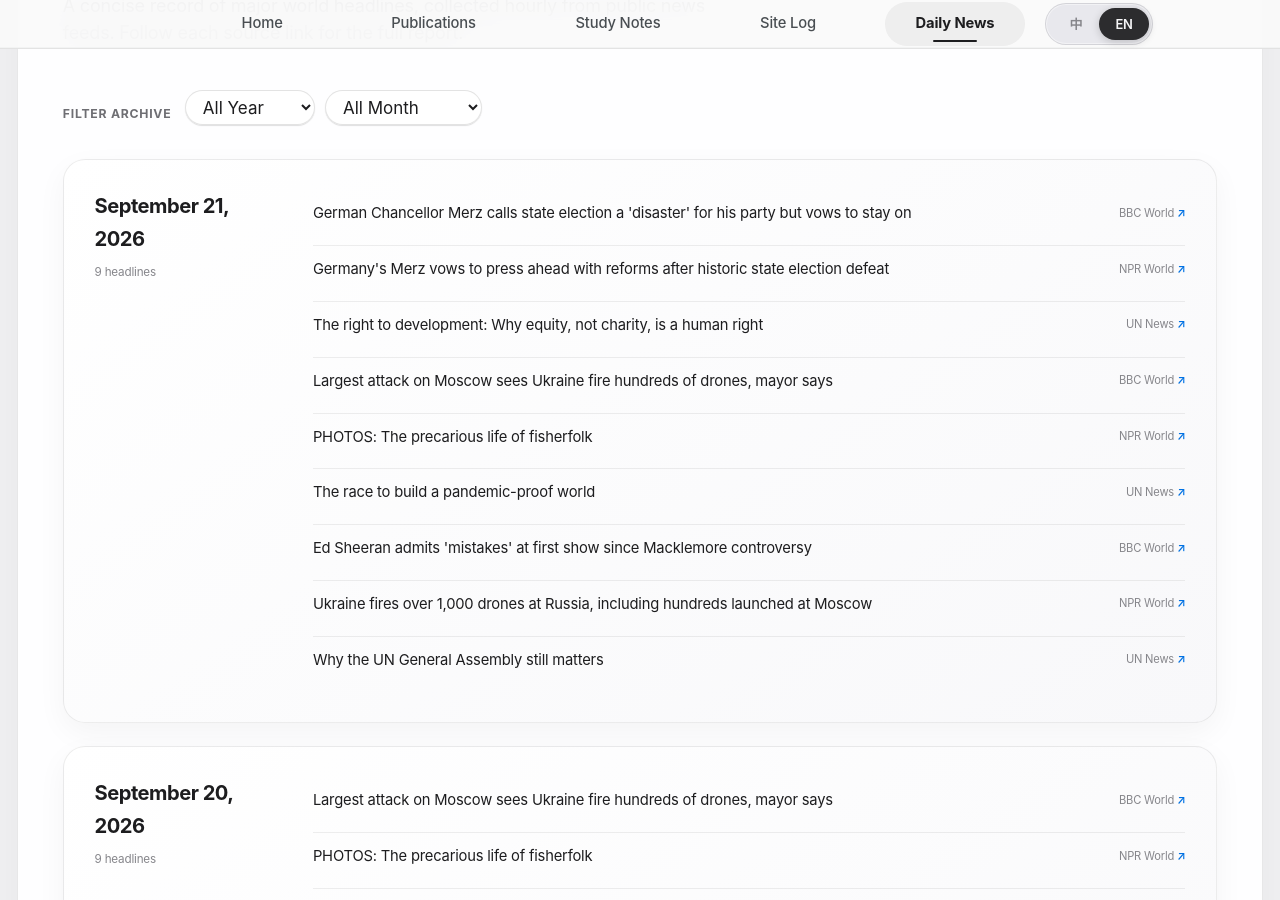
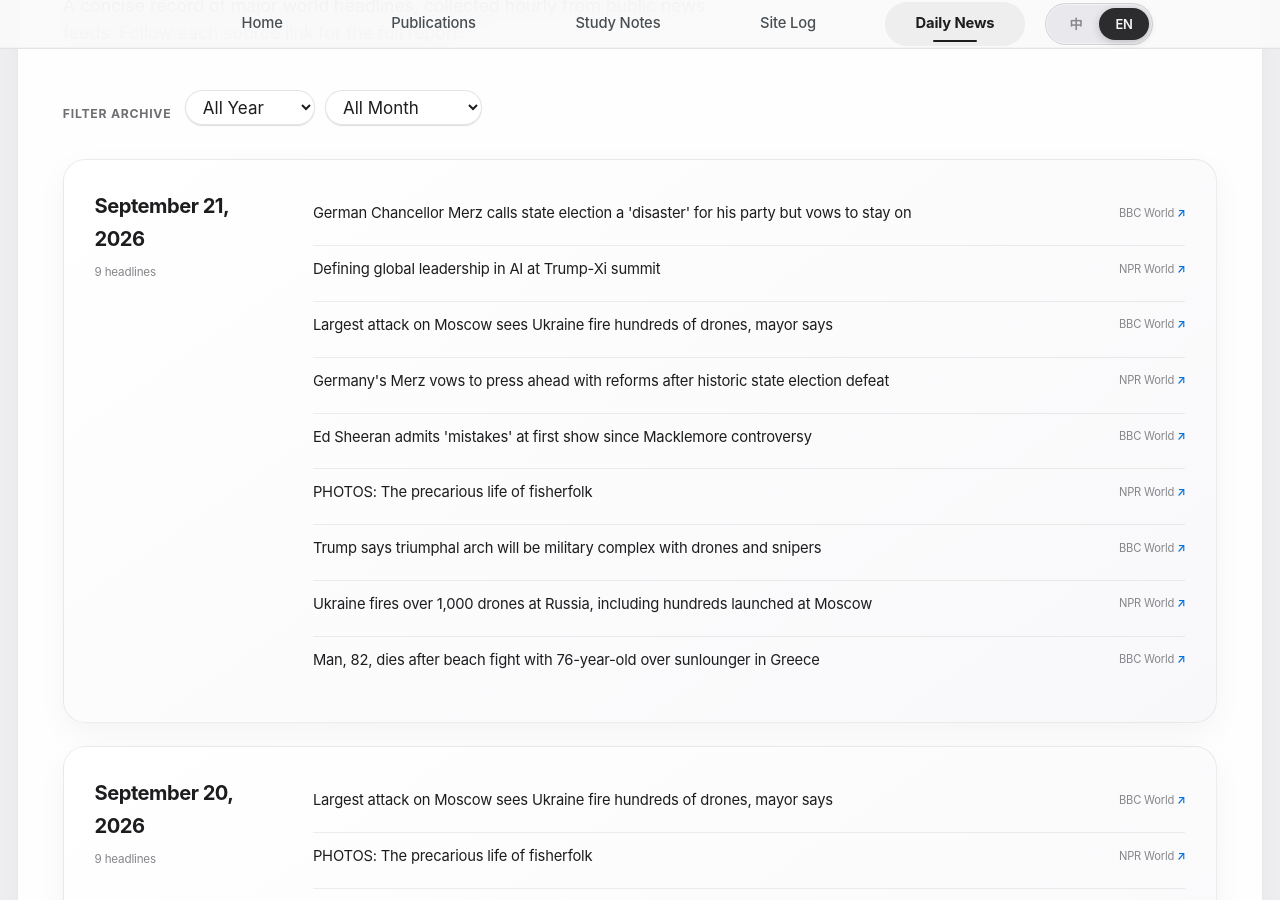
Before and after one commit to HaoxiangLuo/HaoxiangLuo.github.io, a Jekyll site: the page built from _pages/daily-news.html, in a window 1280 px wide and 900 px high, scrolled down 241 px. Built offline with Jekyll 4.4.1, drawn with Linux system fonts in a browser that asks for light colours; a style sheet for code colours, icons or effects is not loaded.

Commit message:
Update daily news 2026-09-21

```diff
--- a/_data/daily_news.json
+++ b/_data/daily_news.json
@@ -1,5 +1,5 @@
 {
-  "updated_at": "2026-09-21T04:22:57+08:00",
+  "updated_at": "2026-09-21T05:23:01+08:00",
   "days": [
     {
       "date": "2026-09-21",
@@ -11,16 +11,10 @@
           "title_zh": "德国总理默茨称州选举对其政党来说是一场“灾难”，但誓言继续留任"
         },
         {
-          "title": "Germany's Merz vows to press ahead with reforms after historic state election defeat",
+          "title": "Defining global leadership in AI at Trump-Xi summit",
           "source": "NPR World",
-          "url": "https://www.npr.org/2026/09/20/g-s1-144211/germanys-merz-vows-to-press-ahead-with-reforms-after-historic-state-election-defeat",
-          "title_zh": "德国默茨誓言在历史性的州选举失败后继续推进改革"
-        },
-        {
-          "title": "The right to development: Why equity, not charity, is a human right",
-          "source": "UN News",
-          "url": "https://news.un.org/feed/view/en/story/2026/09/1168367",
-          "title_zh": "发展权：为什么平等而非慈善才是人权"
+          "url": "https://www.npr.org/2026/09/20/nx-s1-5973116/defining-global-leadership-in-ai-at-trump-xi-summit",
+          "title_zh": "特习峰会定义人工智能的全球领导地位"
         },
         {
           "title": "Largest attack on Moscow sees Ukraine fire hundreds of drones, mayor says",
@@ -29,16 +23,10 @@
           "title_zh": "市长称，乌克兰发射了数百架无人机，这是对莫斯科最大规模的袭击"
         },
         {
-          "title": "PHOTOS: The precarious life of fisherfolk",
+          "title": "Germany's Merz vows to press ahead with reforms after historic state election defeat",
           "source": "NPR World",
-          "url": "https://www.npr.org/2026/09/20/g-s1-143447/photos-fishermen-sea-india",
-          "title_zh": "照片：渔民不稳定的生活"
-        },
-        {
-          "title": "The race to build a pandemic-proof world",
-          "source": "UN News",
-          "url": "https://news.un.org/feed/view/en/story/2026/09/1168377",
-          "title_zh": "建立一个抵御大流行病的世界的竞赛"
+          "url": "https://www.npr.org/2026/09/20/g-s1-144211/germanys-merz-vows-to-press-ahead-with-reforms-after-historic-state-election-defeat",
+          "title_zh": "德国默茨誓言在历史性的州选举失败后继续推进改革"
         },
         {
           "title": "Ed Sheeran admits 'mistakes' at first show since Macklemore controversy",
@@ -47,16 +35,28 @@
           "title_zh": "艾德·希兰 (Ed Sheeran) 在麦克莫尔争议后的首秀中承认“错误"
         },
         {
+          "title": "PHOTOS: The precarious life of fisherfolk",
+          "source": "NPR World",
+          "url": "https://www.npr.org/2026/09/20/g-s1-143447/photos-fishermen-sea-india",
+          "title_zh": "照片：渔民不稳定的生活"
+        },
+        {
+          "title": "Trump says triumphal arch will be military complex with drones and snipers",
+          "source": "BBC World",
+          "url": "https://www.bbc.co.uk/news/articles/cqdj4pez00dzo?at_medium=RSS&at_campaign=rss",
+          "title_zh": "特朗普称凯旋门将成为配备无人机和狙击手的军事综合体"
+        },
+        {
           "title": "Ukraine fires over 1,000 drones at Russia, including hundreds launched at Moscow",
           "source": "NPR World",
           "url": "https://www.npr.org/2026/09/20/nx-s1-5975372/ukraine-fires-drones-at-russia-moscow",
           "title_zh": "乌克兰向俄罗斯发射了1000多架无人机，其中数百架是在莫斯科发射的"
         },
         {
-          "title": "Why the UN General Assembly still matters",
-          "source": "UN News",
-          "url": "https://news.un.org/feed/view/en/story/2026/09/1168361",
-          "title_zh": "为什么联合国大会仍然重要"
+          "title": "Man, 82, dies after beach fight with 76-year-old over sunlounger in Greece",
+          "source": "BBC World",
+          "url": "https://www.bbc.co.uk/news/articles/cqm27pnyd294o?at_medium=RSS&at_campaign=rss",
+          "title_zh": "希腊82岁男子与76岁男子因躺椅发生海滩打斗身亡"
         }
       ]
     },
```
